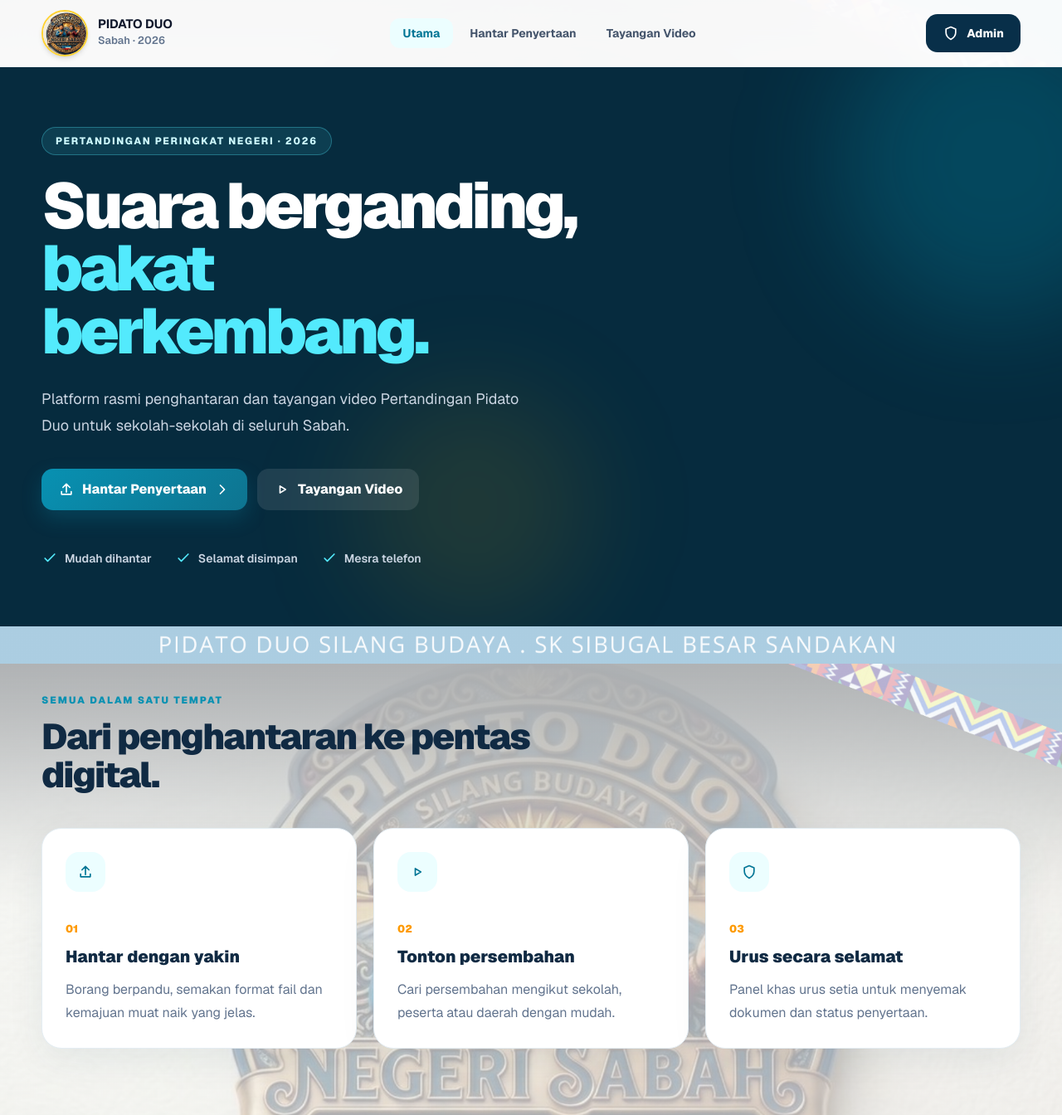
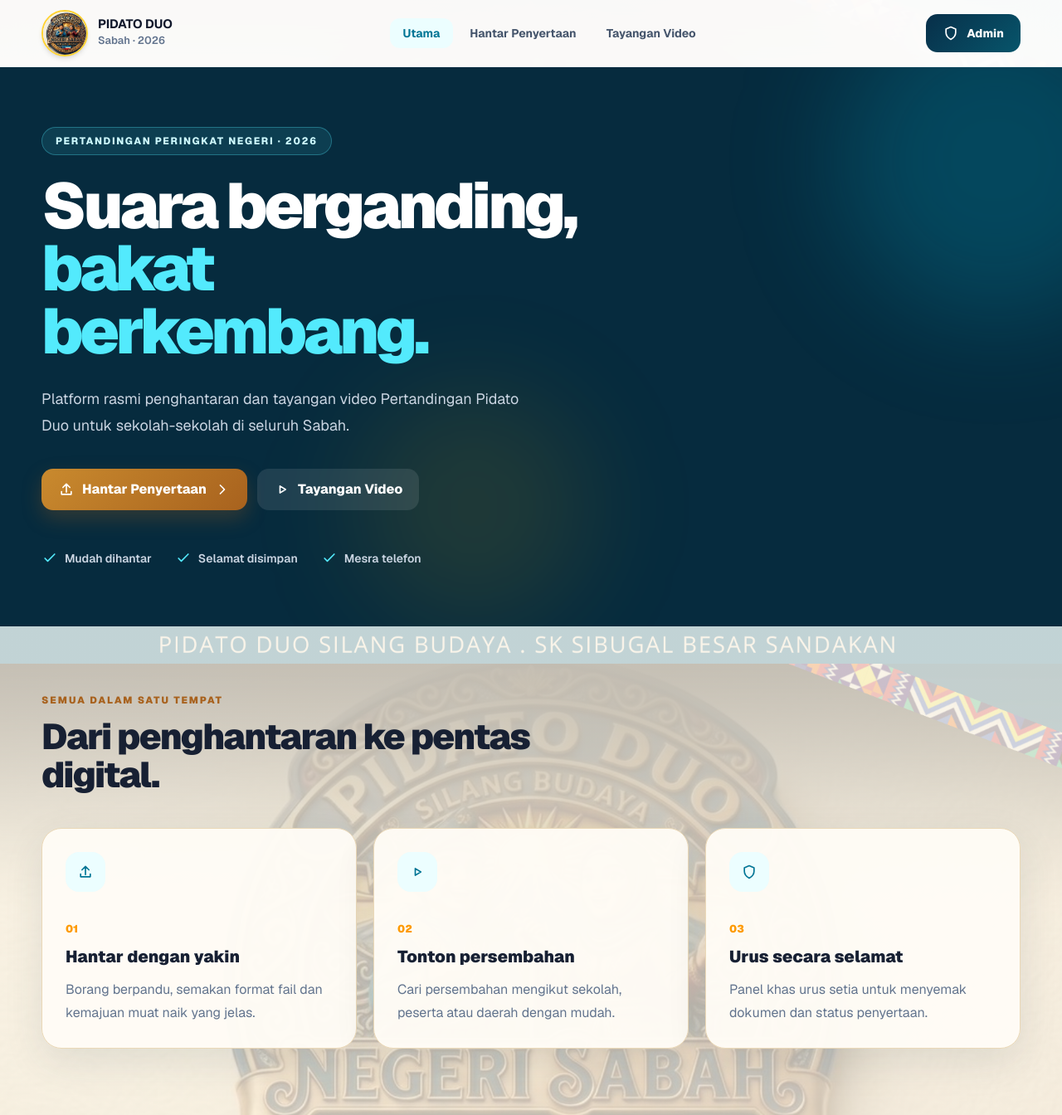
Before and after one commit to RO26io/pidatoduosabah, a Next.js app: page / in a window 1280 px wide. Shown: the whole page at 83% size. Built offline with nearby package versions, Linux system fonts and the light colour scheme.

Commit message:
Refresh site color theme

```diff
--- a/app/globals.css
+++ b/app/globals.css
@@ -1,13 +1,13 @@
 @import "tailwindcss";
 
-:root { --ink:#102a43; --muted:#627d98; --navy:#082f49; --cyan:#0891b2; --gold:#f59e0b; }
+:root { --ink:#172033; --muted:#64748b; --navy:#082f49; --cyan:#07869f; --gold:#c98a2e; --cream:#f8f1e3; }
 * { box-sizing:border-box; }
 html { scroll-behavior:smooth; }
 body {
   margin:0;
-  background-color:#f4f8fb;
+  background-color:#f8f1e3;
   background-image:
-    linear-gradient(rgba(244,248,251,.70),rgba(244,248,251,.70)),
+    linear-gradient(rgba(248,241,227,.78),rgba(248,241,227,.78)),
     url("/background-pidato-duo.png");
   background-position:center;
   background-repeat:no-repeat;
@@ -18,17 +18,17 @@ body {
 }
 button,a,input,select { -webkit-tap-highlight-color:transparent; }
 .shell { width:min(1180px,calc(100% - 32px)); margin-inline:auto; }
-.glass { background:rgba(255,255,255,.82); backdrop-filter:blur(18px); border:1px solid rgba(255,255,255,.75); }
-.card { background:#fff; border:1px solid #e4edf3; border-radius:24px; box-shadow:0 14px 45px rgba(15,57,77,.07); }
+.glass { background:rgba(255,252,246,.88); backdrop-filter:blur(18px); border:1px solid rgba(221,179,102,.42); }
+.card { background:rgba(255,252,246,.96); border:1px solid #ead8b7; border-radius:24px; box-shadow:0 16px 48px rgba(36,54,68,.11); }
 .label { display:block; font-weight:700; font-size:.82rem; color:#334e68; margin-bottom:7px; }
 .field { width:100%; border:1px solid #cbdce7; background:#fbfdff; border-radius:12px; padding:12px 14px; outline:none; transition:.2s; color:#102a43; }
-.field:focus { border-color:#0891b2; box-shadow:0 0 0 4px rgba(8,145,178,.1); }
+.field:focus { border-color:#c98a2e; box-shadow:0 0 0 4px rgba(201,138,46,.14); }
 .btn { display:inline-flex; align-items:center; justify-content:center; gap:9px; border:0; border-radius:14px; padding:13px 20px; font-weight:800; cursor:pointer; transition:.2s; text-decoration:none; }
 .btn:hover { transform:translateY(-2px); }
-.btn-primary { color:#fff; background:linear-gradient(135deg,#0891b2,#0e7490); box-shadow:0 10px 24px rgba(8,145,178,.24); }
-.btn-dark { color:#fff; background:#082f49; }
-.btn-light { color:#0e7490; background:#ecfeff; border:1px solid #a5f3fc; }
-.eyebrow { font-size:.74rem; letter-spacing:.16em; text-transform:uppercase; font-weight:900; color:#0891b2; }
+.btn-primary { color:#fff; background:linear-gradient(135deg,#c98a2e,#a8621e); box-shadow:0 10px 24px rgba(168,98,30,.28); }
+.btn-dark { color:#fff; background:linear-gradient(135deg,#082f49,#07556b); }
+.btn-light { color:#07556b; background:#fff8e9; border:1px solid #ddbb7a; }
+.eyebrow { font-size:.74rem; letter-spacing:.16em; text-transform:uppercase; font-weight:900; color:#a8621e; }
 .section-title { font-size:clamp(1.7rem,4vw,2.7rem); letter-spacing:-.04em; line-height:1.08; font-weight:850; }
 .fade-up { animation:fadeUp .65s ease both; }
 @keyframes fadeUp { from { opacity:0; transform:translateY(18px) } }
```
